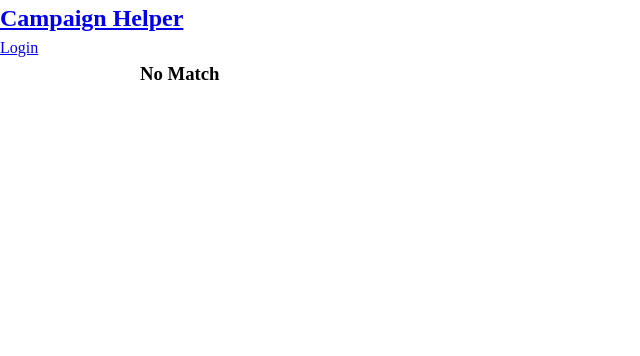
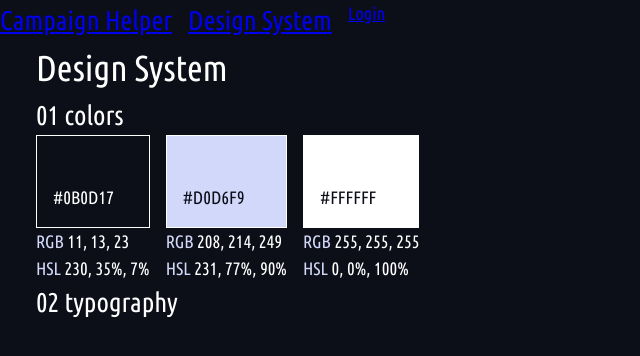
Before and after one commit to jamestw13/gm-helper, a React (Create React App) app in the folder client/: page /design-system in a window 1280 px wide. Shown: the top 356 px of the page, without its empty margins (0-640 px from the left). Built offline with nearby package versions, Linux system fonts and the light colour scheme.

Commit message:
added DesignSystem page to help hone UI

```diff
--- a/client/public/index.html
+++ b/client/public/index.html
@@ -5,9 +5,12 @@
     <link rel="icon" href="%PUBLIC_URL%/favicon.ico" />
     <meta name="viewport" content="width=device-width, initial-scale=1" />
     <meta name="theme-color" content="#000000" />
-    <meta
-      name="description"
-      content="Web site created using create-react-app"
+    <meta name="description" content="TTRPG GM Helper" />
+    <link rel="preconnect" href="https://fonts.googleapis.com" />
+    <link rel="preconnect" href="https://fonts.gstatic.com" crossorigin />
+    <link
+      href="https://fonts.googleapis.com/css2?family=Slabo+27px&family=Ubuntu&family=Ubuntu+Condensed&display=swap"
+      rel="stylesheet"
     />
     <link rel="apple-touch-icon" href="%PUBLIC_URL%/logo192.png" />
     <!--
--- a/client/src/App.js
+++ b/client/src/App.js
@@ -15,6 +15,7 @@ import Login from './pages/Login';
 import NoMatch from './pages/NoMatch';
 import Dashboard from './components/Dashboard';
 import CharacterSheet from './components/CharacterSheet/CharacterSheet';
+import DesignSystem from './pages/DesignSystem';
 
 const httpLink = createHttpLink({
   uri: 'http://localhost:3001/graphql',
@@ -40,7 +41,7 @@ function App() {
     <ApolloProvider client={client}>
       <Router>
         <Header />
-        <main style={{ margin: 'auto', maxWidth: '1000px' }}>
+        <main className=''>
           <Routes>
             <Route index element={<Home />} />
             <Route exact path='' element={<Home />}>
@@ -52,6 +53,7 @@ function App() {
             </Route>
 
             <Route exact path='/login' element={<Login />} />
+            <Route exact path='/design-system' element={<DesignSystem />} />
             <Route path='*' element={<NoMatch />} />
           </Routes>
         </main>
--- a/client/src/components/CharacterSheet/CharacterSheet.js
+++ b/client/src/components/CharacterSheet/CharacterSheet.js
@@ -17,8 +17,8 @@ export default function CharacterSheet() {
   return (
     <>
       <h1>Character Sheet</h1>
-      <section className='character-summary'>
-        <div>
+      <section className='grid'>
+        <div className='grid'>
           <input
             type='text'
             required
--- a/client/src/components/DashNav.js
+++ b/client/src/components/DashNav.js
@@ -2,7 +2,7 @@ import { Link } from 'react-router-dom';
 
 export default function DashNav({ username }) {
   return (
-    <nav>
+    <nav className='flex'>
       <Link to='/dashboard'>Dashboard</Link>
       <Link to='/campaigns'>Campaigns</Link>
       <Link to='/characters'>Characters</Link>
--- a/client/src/components/Header.js
+++ b/client/src/components/Header.js
@@ -8,11 +8,14 @@ function Header() {
   };
 
   return (
-    <nav>
+    <nav className='flex'>
       <Link to='/'>
         <h1>Campaign Helper</h1>
       </Link>
-      <div style={{ display: 'flex', alignItems: 'center', gap: '10px' }}>
+      <Link to='/design-system'>
+        <h2>Design System</h2>
+      </Link>
+      <div>
         {Auth.loggedIn() ? (
           <a href='/' onClick={logout}>
             Logout
--- a/client/src/index.css
+++ b/client/src/index.css
@@ -1,3 +1,32 @@
+/* ------------------------- */
+/* Custom Properties ------- */
+/* ------------------------- */
+
+:root {
+  /* colors */
+  --clr-dark: 230 35% 7%;
+  --clr-light: 231 77% 90%;
+  --clr-white: 0 0% 100%;
+
+  /* font-sizes */
+  --fs-900: 9.375rem;
+  --fs-800: 6.25rem;
+  --fs-700: 3.5rem;
+  --fs-600: 2rem;
+  --fs-500: 1.75rem;
+  --fs-400: 1.125rem;
+  --fs-300: 1rem;
+  --fs-200: 0.875rem;
+
+  /* font-families */
+  --ff-serif: 'Slabo 27px', serif;
+  --ff-sans-cond: 'Ubuntu', sans-serif;
+  --ff-sans-normal: 'Ubuntu Condensed', sans-serif;
+
+  /* font-weights */
+  --fw-00: rem;
+}
+
 /* ------------------------- */
 /* General Reset ----------- */
 /* ------------------------- */
@@ -23,6 +52,15 @@ dd {
   margin: 0;
 }
 
+h1,
+h2,
+h3,
+h4,
+h5,
+h6,
+p {
+  font-weight: 400;
+}
 /* Remove list styles on ul, ol elements with a list role, which suggests default styling will be removed */
 ul[role='list'],
 ol[role='list'] {
@@ -39,6 +77,10 @@ body {
   min-height: 100vh;
   text-rendering: optimizeSpeed;
   line-height: 1.5;
+  font-family: var(--ff-sans-normal);
+  font-size: var(--fs-400);
+  background-color: hsl(var(--clr-dark));
+  color: hsl(var(--clr-white));
 }
 
 /* A elements that don't have a class get default styles */
@@ -76,3 +118,115 @@ select {
     scroll-behavior: auto !important;
   }
 }
+
+/* ------------------------- */
+/* Utility Classes --------- */
+/* ------------------------- */
+
+.flex {
+  display: flex;
+  gap: var(--gap, 1rem);
+}
+
+.grid {
+  display: grid;
+  gap: var(--gap, 1rem);
+}
+
+.container {
+  padding-inline: 2em;
+  margin-inline: auto;
+  max-width: 80rem;
+}
+
+.sr-only {
+  position: absolute;
+  width: 1px;
+  height: 1px;
+  padding: 0;
+  margin: -1px;
+  overflow: hidden;
+  clip: rect(0, 0, 0, 0);
+  white-space: nowrap;
+  border: 0;
+}
+
+/* Colors */
+
+.bg-dark {
+  background-color: hsl(var(--clr-dark));
+}
+.bg-accent {
+  background-color: hsl(var(--clr-light));
+}
+.bg-white {
+  background-color: hsl(var(--clr-white));
+}
+
+.text-dark {
+  color: hsl(var(--clr-dark));
+}
+.text-accent {
+  color: hsl(var(--clr-light));
+}
+.text-white {
+  color: hsl(var(--clr-white));
+}
+
+/* Typography */
+
+.ff-serif {
+  font-family: var(--ff-serif);
+}
+.ff-sans-cond {
+  font-family: var(--ff-sans-cond);
+}
+.ff-sans-normal {
+  font-family: var(--ff-sans-normal);
+}
+
+.letter-spacing-1 {
+  letter-spacing: 4.75px;
+}
+.letter-spacing-2 {
+  letter-spacing: 2.7px;
+}
+.letter-spacing-3 {
+  letter-spacing: 2.35px;
+}
+
+.uppercase {
+  text-transform: uppercase;
+}
+
+.fs-900 {
+  font-size: var(--fs-900);
+}
+.fs-800 {
+  font-size: var(--fs-800);
+}
+.fs-700 {
+  font-size: var(--fs-700);
+}
+.fs-600 {
+  font-size: var(--fs-600);
+}
+.fs-500 {
+  font-size: var(--fs-500);
+}
+.fs-400 {
+  font-size: var(--fs-400);
+}
+.fs-300 {
+  font-size: var(--fs-300);
+}
+.fs-200 {
+  font-size: var(--fs-200);
+}
+
+.fs-900,
+.fs-800,
+.fs-700,
+.fs-600 {
+  line-height: 1.1;
+}
--- /dev/null
+++ b/client/src/pages/DesignSystem.js
@@ -0,0 +1,64 @@
+export default function DesignSystem() {
+  return (
+    <div className='container'>
+      <h1>Design System</h1>
+
+      <section id='colors'>
+        <h2>
+          <span>01</span> colors
+        </h2>
+
+        <div className='flex'>
+          <div>
+            <div
+              style={{ padding: '3rem 1rem 1rem', border: '1px solid white' }}
+            >
+              #0B0D17
+            </div>
+            <p>
+              <span className='text-accent'>RGB</span> 11, 13, 23
+            </p>
+            <p>
+              <span className='text-accent'>HSL</span> 230, 35%, 7%
+            </p>
+          </div>
+
+          <div>
+            <div
+              className='bg-accent text-dark'
+              style={{ padding: '3rem 1rem 1rem', border: '1px solid white' }}
+            >
+              #D0D6F9
+            </div>
+            <p>
+              <span className='text-accent'>RGB</span> 208, 214, 249
+            </p>
+            <p>
+              <span className='text-accent'>HSL</span> 231, 77%, 90%
+            </p>
+          </div>
+
+          <div>
+            <div
+              className='bg-white text-dark'
+              style={{ padding: '3rem 1rem 1rem', border: '1px solid white' }}
+            >
+              #FFFFFF
+            </div>
+            <p>
+              <span className='text-accent'>RGB</span> 255, 255, 255
+            </p>
+            <p>
+              <span className='text-accent'>HSL</span> 0, 0%, 100%
+            </p>
+          </div>
+        </div>
+      </section>
+      <section id='typography'>
+        <h2>
+          <span>02</span> typography
+        </h2>
+      </section>
+    </div>
+  );
+}
--- a/client/src/pages/Home.js
+++ b/client/src/pages/Home.js
@@ -18,11 +18,11 @@ const Home = () => {
   const username = data?.me.username || '';
 
   return (
-    <>
+    <div className='container'>
       <DashNav username={username} />
       {loading && <h1>Loading</h1>}
       <Outlet />
-    </>
+    </div>
   );
 };
 
```
